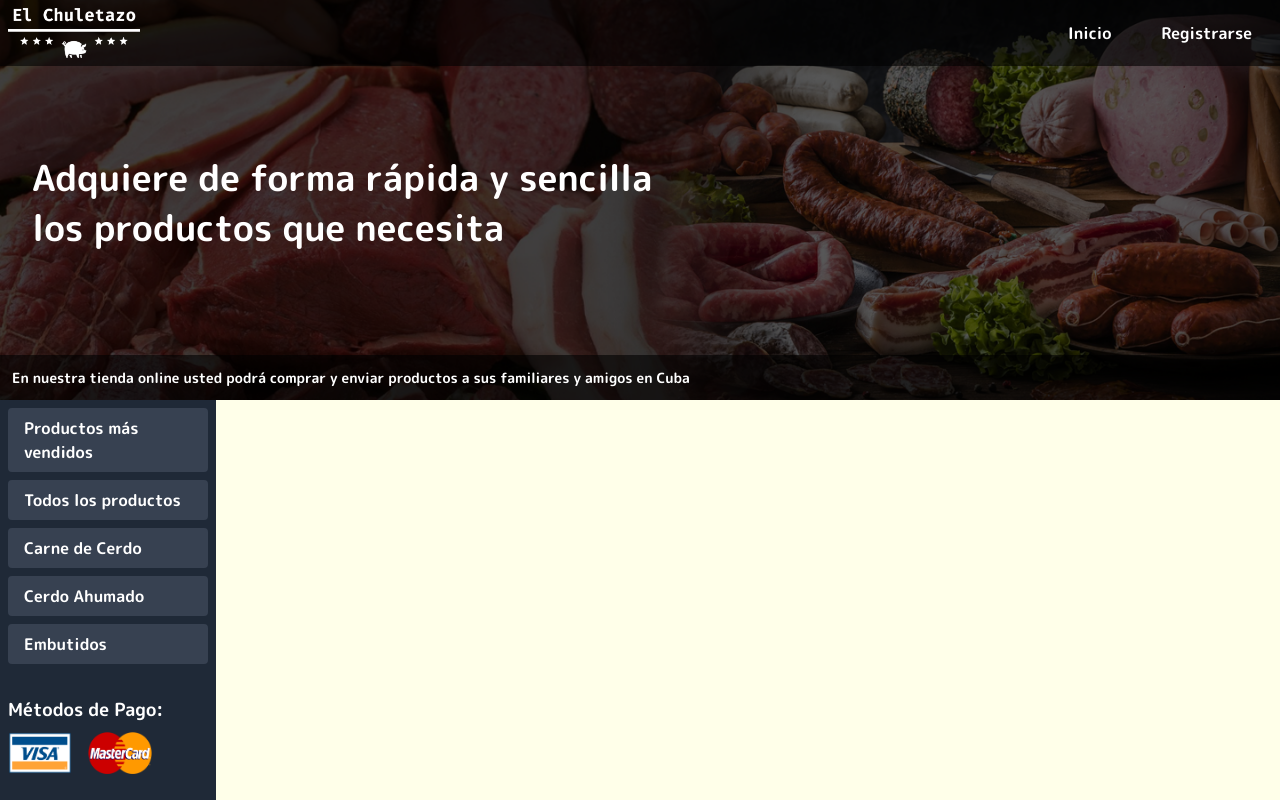
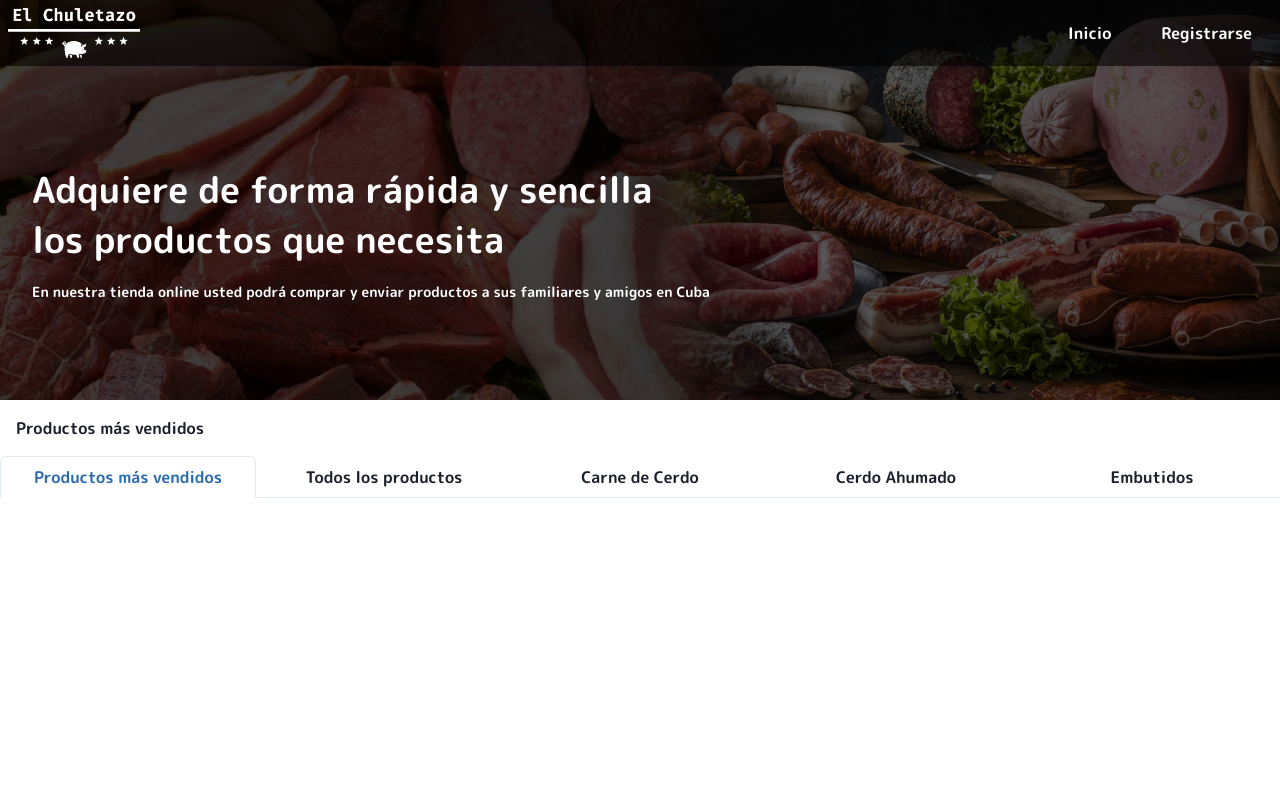
Before and after one commit to Ztaz9906/el_chuletazo_frontend, a React (Vite) app: page / in a window 1280 px wide. Shown: the top 800 px of the page. Built offline with nearby package versions, Linux system fonts and the light colour scheme.

Commit message:
new tab_bar

```diff
--- a/src/components/Layout.jsx
+++ b/src/components/Layout.jsx
@@ -1,9 +1,8 @@
 import BackPrincipal from '@/components/header/BackPrincipal.jsx';
-
-import SideBar from '@/components/SideBar/SideBar.jsx';
 import {Outlet} from "react-router-dom";
 import {useSelector} from "react-redux";
 import {Box} from "@chakra-ui/react";
+import MyTabs from '@/components/tab_bar/tab_bar.jsx';
 
 const Layout = () => {
     const user = useSelector(state => state.user);
@@ -13,8 +12,8 @@ const Layout = () => {
   return (
     <div className="layout flex flex-col">
       <BackPrincipal />
+      <MyTabs/>
       <div className="flex">
-        <SideBar/>
         <Box overflowY={'auto'} bg="#ffffe9" w="full">
           <Outlet/>
         </Box>
--- a/src/components/SideBar/SideBar.jsx
+++ /dev/null
@@ -1,41 +0,0 @@
-import {useState} from 'react';
-import mp_visa from '@/assets/ic_VISA.png';
-import mp_mastercard from '@/assets/ic_mastercard.png';
-
-const Sidebar = () => {
-  const [activeButton, setActiveButton] = useState(null);
-
-  const buttons = [
-    { name: 'Productos más vendidos', onClick: () => setActiveButton('Productos más vendidos') },
-    { name: 'Todos los productos', onClick: () => setActiveButton('Todos los productos') },
-    { name: 'Carne de Cerdo', onClick: () => setActiveButton('Carne de Cerdo') },
-    { name: 'Cerdo Ahumado', onClick: () => setActiveButton('Cerdo Ahumado') },
-    { name: 'Embutidos', onClick: () => setActiveButton('Embutidos') },
-  ];
-
-  return (
-    <div className="w-64 bg-gray-800 text-white h-screen p-2 max-w-sm shadow-md overflow-hidden">
-      <ul>
-        {buttons.map((button, index) => (
-          <li key={index} className="mb-2">
-            <button
-              className={`w-full text-left py-2 px-4 rounded ${activeButton === button.name ? 'bg-green-500' : 'bg-gray-700 hover:bg-gray-600'}`}
-              onClick={button.onClick}
-            >
-              {button.name}
-            </button>
-          </li>
-        ))}
-      </ul>
-      <div className="mt-8">
-        <h3 className="text-lg font-semibold mb-2">Métodos de Pago:</h3>
-        <div className="flex space-x-4">
-          <img src={mp_visa} alt="Visa" className="w-16" />
-          <img src={mp_mastercard} alt="MasterCard" className="w-16" />
-        </div>
-      </div>
-    </div>
-  );
-};
-
-export default Sidebar;
--- a/src/components/header/BackPrincipal.jsx
+++ b/src/components/header/BackPrincipal.jsx
@@ -10,12 +10,10 @@ const BackPrincipal = () => {
                   Adquiere de forma rápida y sencilla<br/>
                   los productos que necesita<br/>
               </h1>
-          </div>
-          <header className="p-3 bg-black bg-opacity-60 ">
               <h1 className="text-white text-[14px]">
                   En nuestra tienda online usted podrá comprar y enviar productos a sus familiares y amigos en Cuba
               </h1>
-          </header>
+          </div>
       </div>
   );
 };
--- /dev/null
+++ b/src/components/tab_bar/tab_bar.jsx
@@ -0,0 +1,34 @@
+import { Tabs, TabList, TabPanels, Tab, TabPanel } from '@chakra-ui/react';
+
+function MyTabs() {
+  return (
+    <Tabs defaultIndex={0} isFitted variant='enclosed'>
+      <TabPanels>
+        <TabPanel>
+          <p>Productos más vendidos</p>
+        </TabPanel>
+        <TabPanel>
+          <p>Todos los productos</p>
+        </TabPanel>
+        <TabPanel>
+          <p>Carne de Cerdo</p>
+        </TabPanel>
+        <TabPanel>
+          <p>Cerdo Ahumado</p>
+        </TabPanel>
+        <TabPanel>
+          <p>Embutidos</p>
+        </TabPanel>
+      </TabPanels>
+      <TabList>
+        <Tab>Productos más vendidos</Tab>
+        <Tab>Todos los productos</Tab>
+        <Tab>Carne de Cerdo</Tab>
+        <Tab>Cerdo Ahumado</Tab>
+        <Tab>Embutidos</Tab>
+      </TabList>
+    </Tabs>
+  );
+}
+
+export default MyTabs;
```
